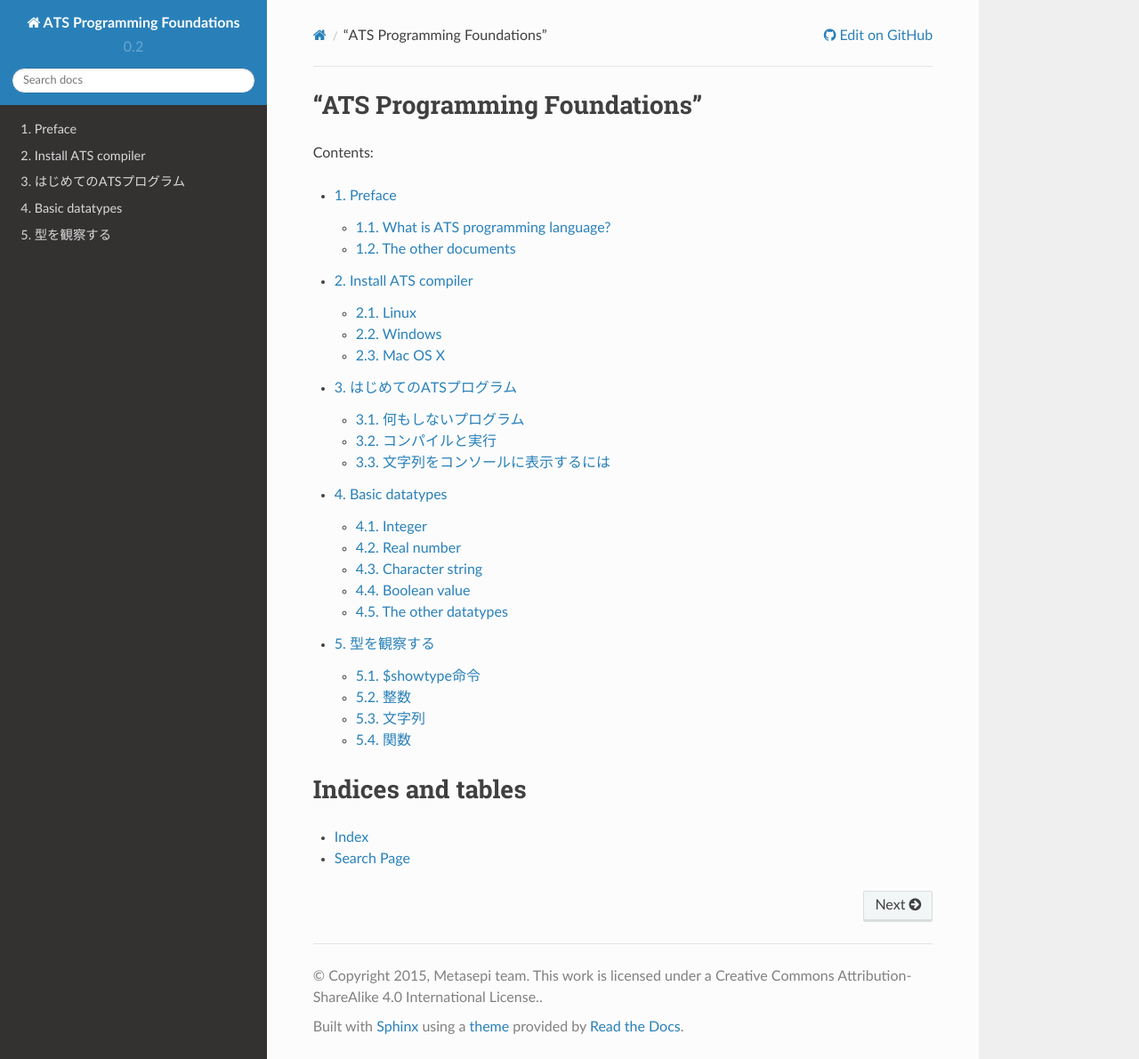
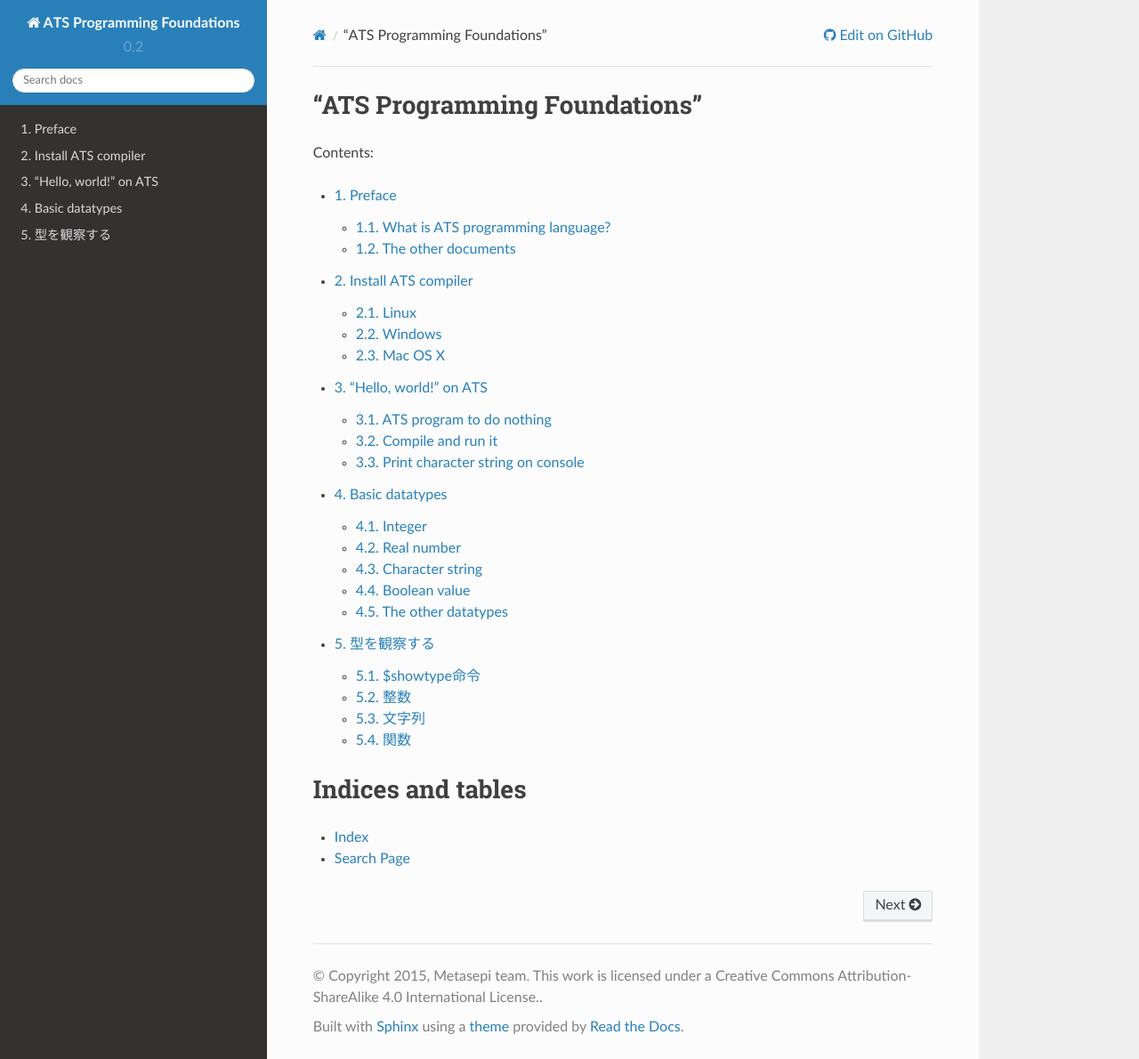
Before and after one commit to jats-ug/ATS_Foundations, a Sphinx documentation site: the page built from source/index.rst, in a window 1280 px wide and 1190 px high. Shown: the whole window at 89% size. Built offline with Sphinx 7.4.7 and the Read the Docs theme 2.0.0, drawn with Linux system fonts in a browser that asks for light colours.

Commit message:
Translate more

```diff
--- a/source/helloworld.rst
+++ b/source/helloworld.rst
@@ -1,15 +1,15 @@
-=======================
-はじめてのATSプログラム
-=======================
+======================
+"Hello, world!" on ATS
+======================
 
-ATS 言語はコンパイラを使ってそのソースコードを実行します。
-別の言い方をすると OCaml のようにインタプリタを持っていません。
-この章では、ATS のプログラミングをはじめる前に、単純なプログラムを作ってコンパイルしてみましょう。
+ATS compiler is needed to run ATS program.
+In other words, ATS language doesn't have interpreter such like OCaml language.
+We try to compile some simple ATS program on this chapter, before learn full-featured ATS programming.
 
-何もしないプログラム
-====================
+ATS program to do nothing
+=========================
 
-最小のプログラムとは何でしょうか？
+What is the minimum program?
 見方によりますが、多くの場合は何もしない main 関数だけを持つようなプログラムでしょう。
 さっそく "何もしない ATS プログラム" を作ってみましょう。
 
@@ -25,8 +25,8 @@
 * main0 関数は宣言済みで引数は無く、返り値は void 型です。
 * 上記の main0 関数本体では何もしないまま () を返しています。この () は void 型の唯一の値です。
 
-コンパイルと実行
-================
+Compile and run it
+==================
 
 さっそく先の "何もしない ATS プログラム" をコンパイルしてみましょう。
 まずは先のソースコードを nothing.dats の名前でテキストファイルに保存しましょう。
@@ -54,8 +54,8 @@
 2つ目は gcc コマンドです。このコマンドはおそらく多くの読者にとって馴染み深いでしょう。
 patsopt コマンドが生成したC言語ソースコードはこのコマンドで実行バイナリになります。
 
-文字列をコンソールに表示するには
-================================
+Print character string on console
+=================================
 
 patscc コマンドの使い方がわかったので、何か有意なプログラムを作ってみましょう。
 
```
